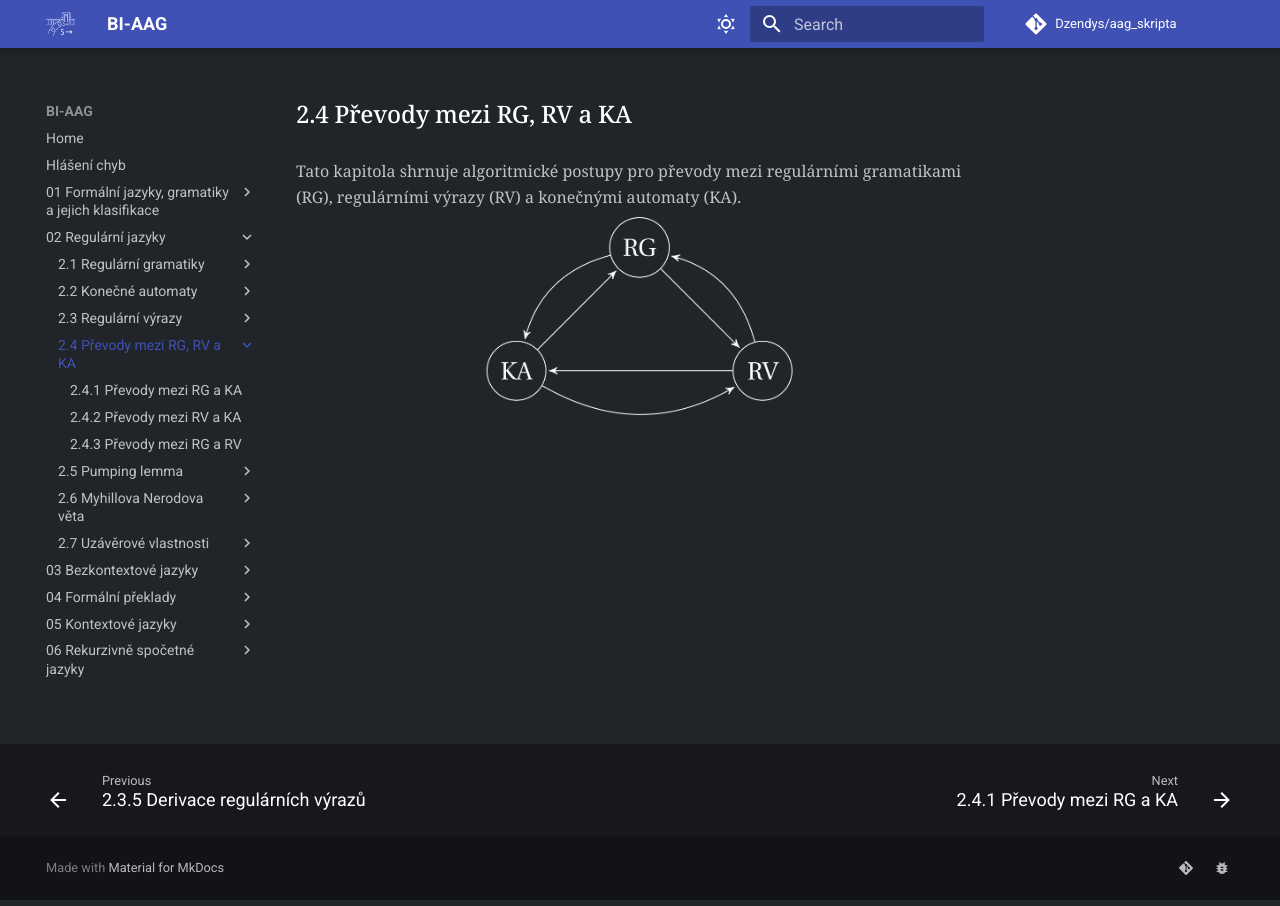
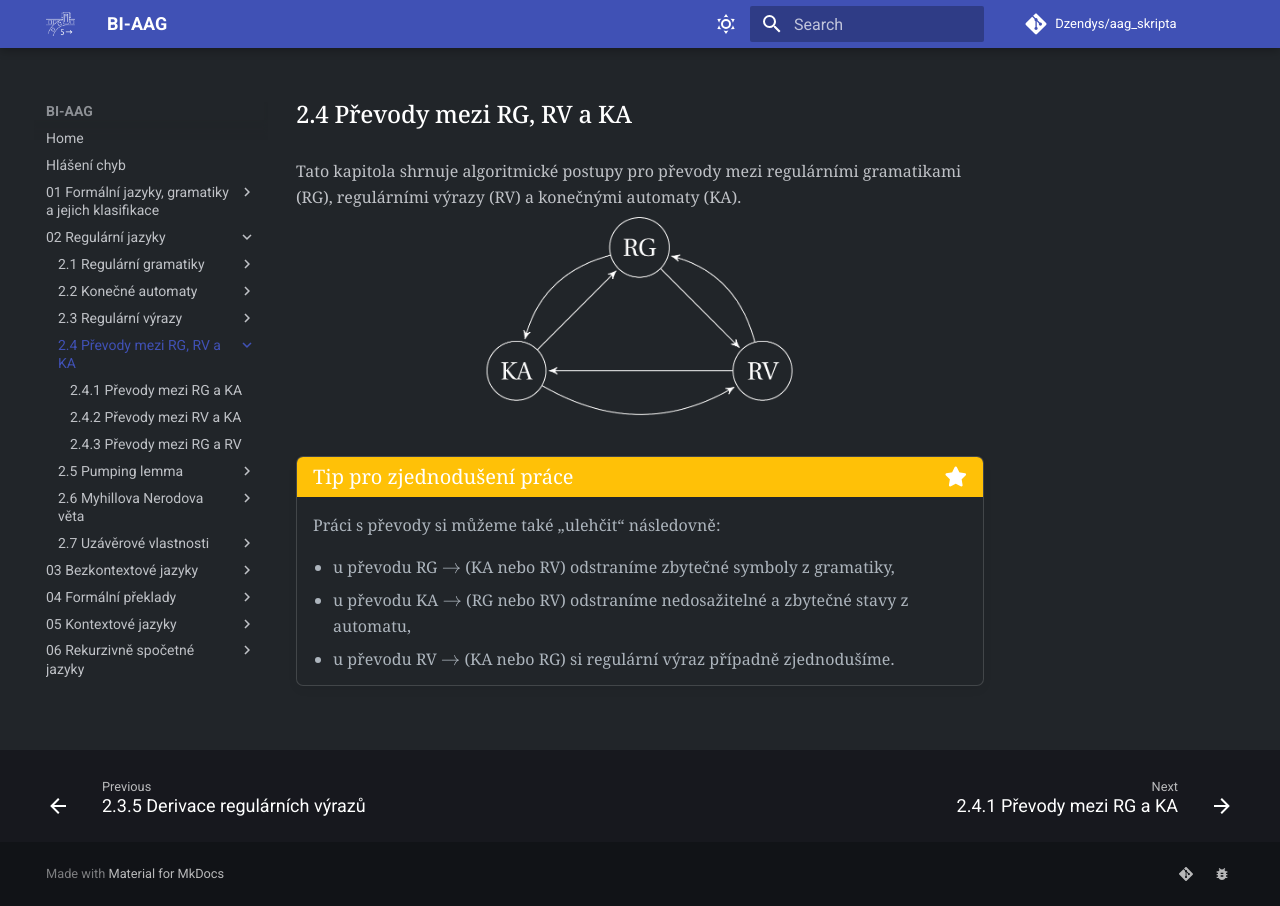
Before and after one commit to Dzendys/aag_skripta, an MkDocs documentation site: the page built from docs/02_Regulární_jazyky/2.4_Převody_mezi_RG,_RV_a_KA/index.md, in a window 1280 px wide. Built offline with MkDocs 1.6.1 and Material for MkDocs 9.7.7, drawn with Linux system fonts in a browser that asks for light colours; comment, search, counter and statistics services are not loaded.

Commit message:
Move tip to index

```diff
--- a/docs/02_Regulární_jazyky/2.4_Převody_mezi_RG,_RV_a_KA/index.md
+++ b/docs/02_Regulární_jazyky/2.4_Převody_mezi_RG,_RV_a_KA/index.md
@@ -4,3 +4,10 @@ Tato kapitola shrnuje algoritmické postupy pro převody mezi regulárními gram
 
 ![Převody](../../assets/02/prevody_white.png#only-dark){ width="50%" }
 ![Převody](../../assets/02/prevody_black.png#only-light){ width="50%" }
+
+!!! Implication "Tip pro zjednodušení práce"
+    Práci s převody si můžeme také „ulehčit“ následovně:
+
+    *   u převodu RG $\to$ (KA nebo RV) odstraníme zbytečné symboly z gramatiky,
+    *   u převodu KA $\to$ (RG nebo RV) odstraníme nedosažitelné a zbytečné stavy z automatu,
+    *   u převodu RV $\to$ (KA nebo RG) si regulární výraz případně zjednodušíme.
```
Also changed, not shown: docs/02_Regulární_jazyky/2.4_Převody_mezi_RG,_RV_a_KA/2.4.3_Převody_mezi_RG_a_RV.md (+0 -7 lines).
